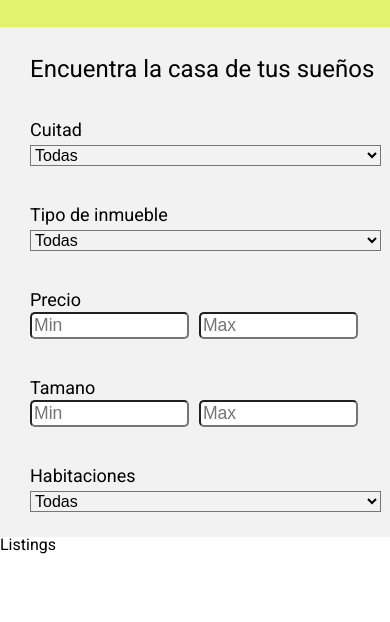
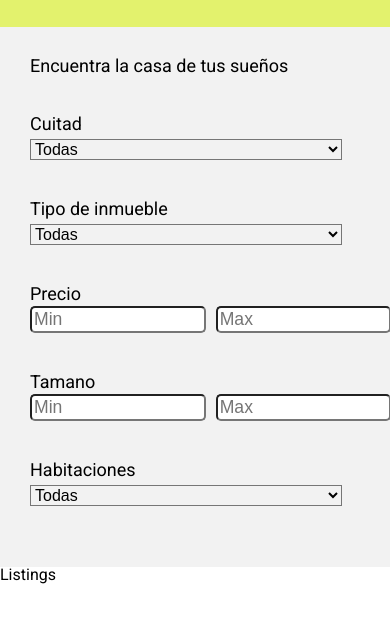
Before and after one commit to Cynthiaaa/ideal-casa, a React app: page / in a window 390 px wide. Shown: the part 54-676 px from the top of the page. Built offline with nearby package versions, Linux system fonts and the light colour scheme.

Commit message:
media queries update

```diff
--- a/assets/sass/_content.scss
+++ b/assets/sass/_content.scss
@@ -36,7 +36,21 @@
 
 @media screen and (max-width: 700px) {
     #filters {
-     width: 90%;
-     height: 450px;
+     width: 100%;
+     height: 480px;
     }
   }
+
+  @media screen and (max-width: 400px) {
+    #filters {
+      h1{
+        font-size: 18px;
+    }
+      select {
+        background: transparent;
+        font-size:16px;
+        margin-top: 3px;
+        width: 80%;
+    }
+  }
+}
--- a/assets/sass/_listing.scss
+++ b/assets/sass/_listing.scss
@@ -14,7 +14,7 @@
     nav {
         float: right;
         text-transform: capitalize;
-        margin-right: 200px;
+        margin-right: 80px;
 
         a {
             text-decoration: none;
@@ -35,7 +35,7 @@
     }
 }
 
-@media screen and (max-width: 600px) {
+@media screen and (max-width: 700px) {
     nav {
      display: none;
     }
```
Also changed, not shown: public/css/main.css.
